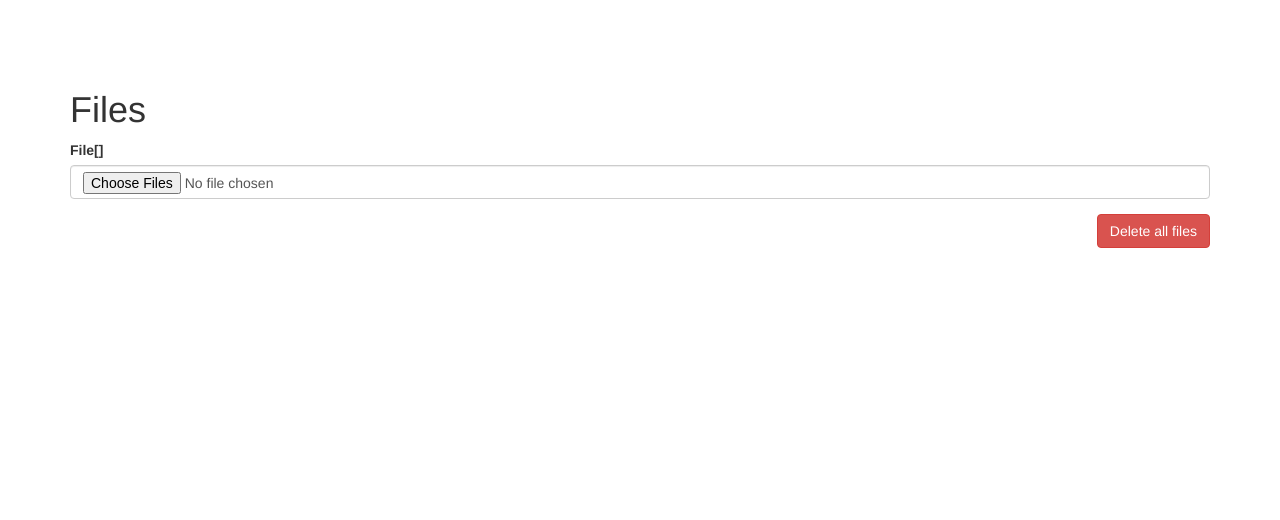
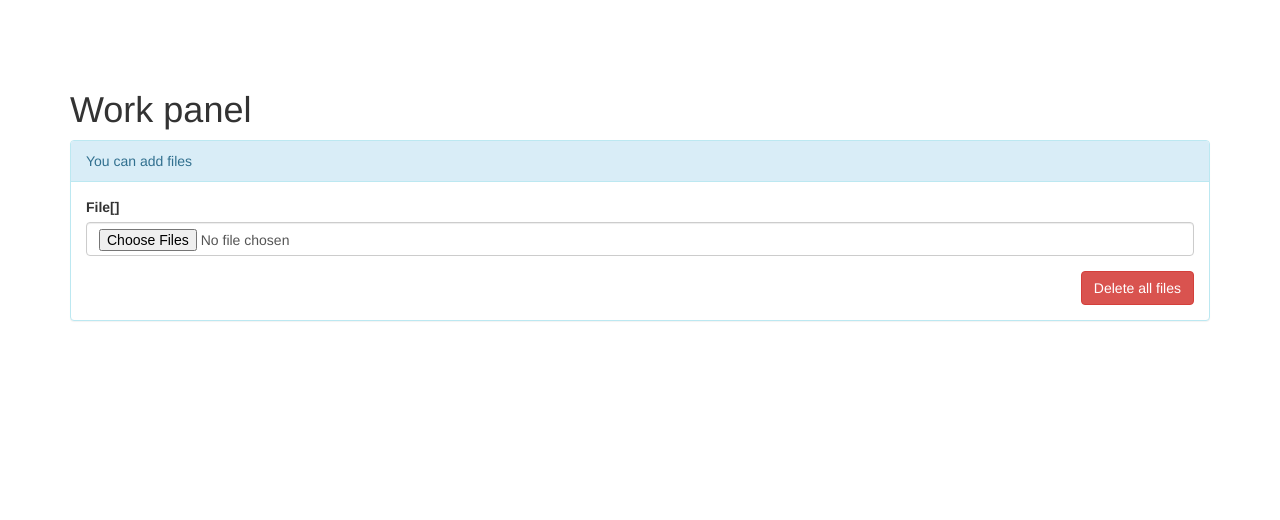
Before and after one commit to ylevkovich/files-yii2, a Yii app: template views/files/index.php in a window 1280 px wide. Shown: the top 520 px of the page. Run offline with PHP 8.4 and a stand-in for Yii, Linux system fonts and the light colour scheme; the template is opened without the code that fills it, so the values that code supplies are empty; form fields are guessed from the names that the template uses; some libraries are stand-ins or nearby versions.

Commit message:
Add files block

```diff
--- a/views/files/index.php
+++ b/views/files/index.php
@@ -4,15 +4,13 @@ use yii\helpers\Html;
 use yii\grid\GridView;
 use yii\widgets\ActiveForm;
 use yii\grid\ActionColumn;
-use yii\db\ActiveRecord;
-use yii\bootstrap\Modal;
 
 /* @var $this yii\web\View */
 /* @var $dataProvider yii\data\ActiveDataProvider */
 
 
 $this->registerJsFile('web/js/files/index.js', ['depends' => [\yii\web\JqueryAsset::className()]]);
-$this->title = 'Files';
+$this->title = 'Work panel';
 $this->params['breadcrumbs'][] = $this->title;
 ?>
 <div class="files-index">
@@ -20,15 +18,15 @@ $this->params['breadcrumbs'][] = $this->title;
     <h1><?= Html::encode($this->title) ?></h1>
 
     <!--    Upload form    -->
+    <div class="panel panel-info">
+        <div class="panel-heading">You can add files</div>
+        <div class="panel-body">
             <?php $form = ActiveForm::begin([
                 'options' =>[
                     'enctype' => 'multipart/form-data'
                 ]
             ]) ?>
             <?= $form->field($model, 'file[]')->fileInput(['multiple' => true]) ?>
-
-<!--    <button class="btn btn-success">Upload chose files</button>-->
-
             <?= Html::a('Delete all files', ['deleteall'], [
                 'class' => 'btn btn-danger',
                 'data' => [
@@ -36,11 +34,9 @@ $this->params['breadcrumbs'][] = $this->title;
                     'method' => 'post',
                 ],
             ]) ?>
-
-    <?php ActiveForm::end();
-    $obActionColumn = new ActionColumn();
-    $obActiveRecord = new ActiveRecord();
-    ?>
+            <?php ActiveForm::end();?>
+        </div>
+    </div>
     <!--    Upload form end   -->
 
     <?= GridView::widget([
```
Lines whose indentation alone changed are shown as unchanged.
